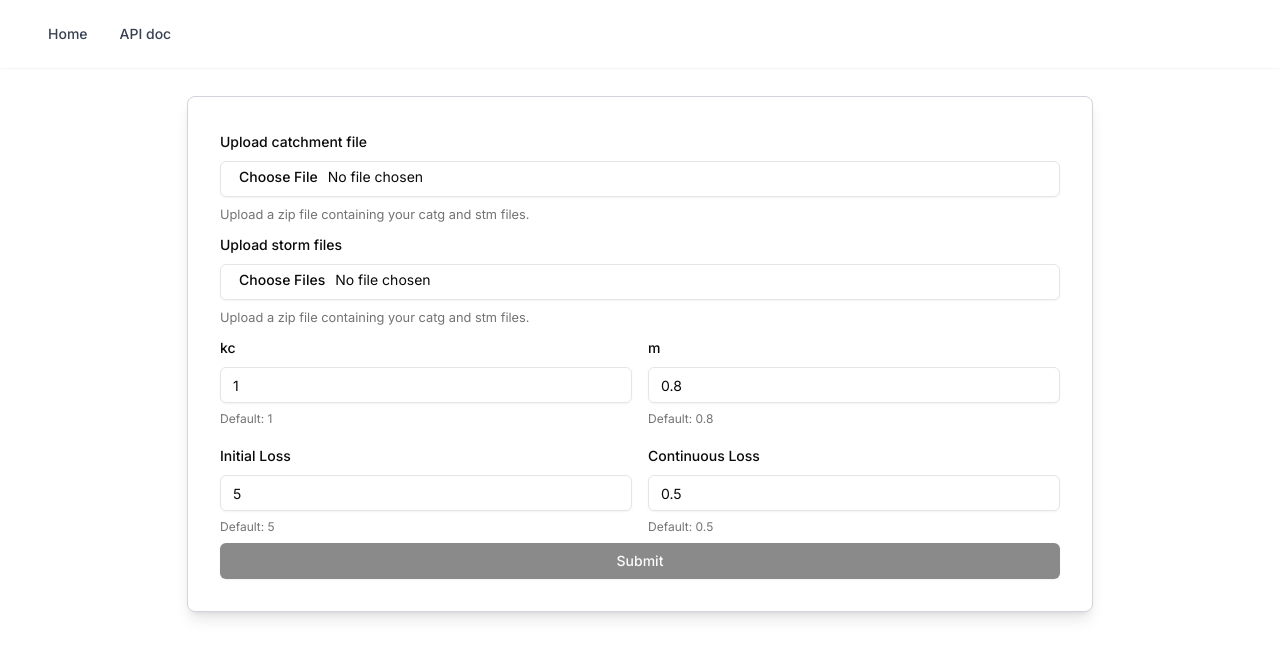
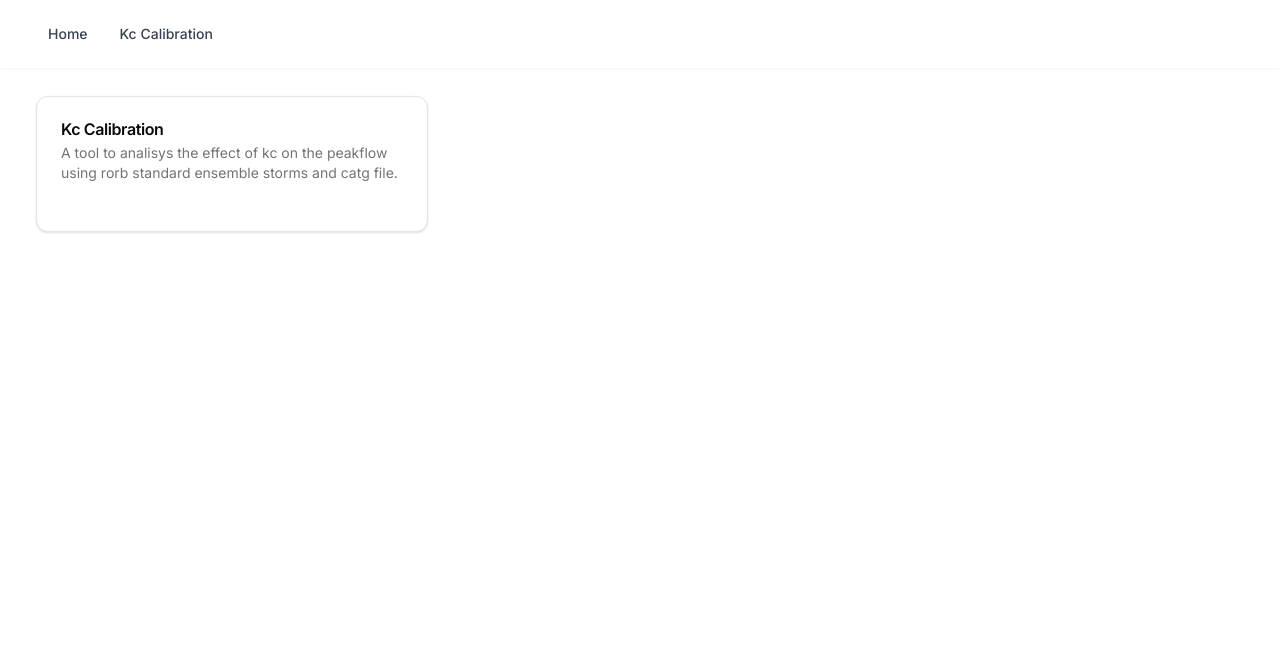
Before and after one commit to ashkans/hydroget, a Next.js app: page / in a window 1280 px wide. Shown: the top 658 px of the page. Built offline with nearby package versions, Linux system fonts and the light colour scheme.

Commit message:
update the layout

```diff
--- a/app/layout.tsx
+++ b/app/layout.tsx
@@ -13,6 +13,8 @@ import {
 } from "@/components/ui/navigation-menu";
 import Link from "next/link";
 const inter = Inter({ subsets: ["latin"] });
+
+const NEXT_PUBLIC_SHOW_API_DOCS = false;
 
 export const metadata = {
   title: "Create Next App",
@@ -42,16 +44,28 @@ export default function RootLayout({
                       Home
                     </NavigationMenuLink>
                   </Link>
-                  <Link href="/api/py/docs" legacyBehavior passHref>
+                  <Link href="/kcCalibration" legacyBehavior passHref>
                     <NavigationMenuLink
                       className={
                         navigationMenuTriggerStyle() +
                         " text-gray-700 hover:text-gray-900"
                       }
                     >
-                      API doc
+                      Kc Calibration
                     </NavigationMenuLink>
                   </Link>
+                  {NEXT_PUBLIC_SHOW_API_DOCS && (
+                    <Link href="/api/py/docs" legacyBehavior passHref>
+                      <NavigationMenuLink
+                        className={
+                          navigationMenuTriggerStyle() +
+                          " text-gray-700 hover:text-gray-900"
+                        }
+                      >
+                        API doc
+                      </NavigationMenuLink>
+                    </Link>
+                  )}
                 </NavigationMenuItem>
                 {/* Add more menu items here */}
               </NavigationMenuList>
--- a/app/page.tsx
+++ b/app/page.tsx
@@ -1,8 +1,54 @@
 import { KcCalibrationMain } from "@/components/KcCalibration/Main";
+import {
+  Card,
+  CardContent,
+  CardDescription,
+  CardFooter,
+  CardHeader,
+  CardTitle,
+} from "@/components/ui/card";
+import Link from "next/link";
+
+interface CustomCardProps {
+  title: string;
+  description: string;
+  content: React.ReactNode;
+  footer?: React.ReactNode;
+  href: string;
+}
+
+function CustomCard({
+  title,
+  description,
+  content,
+  footer,
+  href,
+}: CustomCardProps) {
+  return (
+    <Link href={href}>
+      <Card className="cursor-pointer hover:shadow-lg transition-shadow">
+        <CardHeader>
+          <CardTitle>{title}</CardTitle>
+          <CardDescription>{description}</CardDescription>
+        </CardHeader>
+        <CardContent>{content}</CardContent>
+        {footer && <CardFooter>{footer}</CardFooter>}
+      </Card>
+    </Link>
+  );
+}
+
 export default function Home() {
   return (
     <main className="flex min-h-screen flex-col items-center justify-between p-1">
-      <KcCalibrationMain />
+      <div className="grid grid-cols-1 md:grid-cols-2 lg:grid-cols-3 gap-4">
+        <CustomCard
+          title="Kc Calibration"
+          description="A tool to analisys the effect of kc on the peakflow using rorb standard ensemble storms and catg file."
+          content={<p></p>}
+          href="/kcCalibration"
+        />
+      </div>
     </main>
   );
 }
--- a/components/KcCalibration/FileUploadField.tsx
+++ b/components/KcCalibration/FileUploadField.tsx
@@ -45,7 +45,7 @@ export function FileUploadField({ form }: FileUploadFieldProps) {
               <FormDescription>
                 {catgFileName
                   ? `Selected file: ${catgFileName}`
-                  : "Upload a zip file containing your catg and stm files."}
+                  : "Upload a catg file."}
               </FormDescription>
               <FormMessage />
             </FormItem>
@@ -81,7 +81,7 @@ export function FileUploadField({ form }: FileUploadFieldProps) {
               <FormDescription>
                 {stormsFileName
                   ? `Selected file: ${stormsFileName}`
-                  : "Upload a zip file containing your catg and stm files."}
+                  : "Upload storm files produced by RORB ensemble."}
               </FormDescription>
               <FormMessage />
             </FormItem>
--- a/components/KcCalibration/Main.tsx
+++ b/components/KcCalibration/Main.tsx
@@ -28,17 +28,22 @@ const FormSchema = z
   })
   .merge(ParameterSchema);
 
+const MAX_SIMULATIONS = 1000; // Make this configurable by moving it to a constant
+
 export function KcCalibrationMain() {
   const [responseData, setResponseData] = useState<string | null>(null);
   const [isSubmitEnabled, setIsSubmitEnabled] = useState(false);
   const [rawResponseData, setRawResponseData] = useState<any>(null);
   const [taskId, setTaskId] = useState<string | null>(null);
   const [isLoading, setIsLoading] = useState(false);
+  const [totalSimulations, setTotalSimulations] = useState(0);
 
   const form = useForm<z.infer<typeof FormSchema>>({
     resolver: zodResolver(FormSchema),
     defaultValues: {
-      kc: 1,
+      kcMin: 0.8,
+      kcMax: 2,
+      kcStep: 0.2,
       m: 0.8,
       initialLoss: 5,
       continuousLoss: 0.5,
@@ -48,9 +53,49 @@ export function KcCalibrationMain() {
   useEffect(() => {
     const hasCatgFile = !!form.watch("catg");
     const hasStormFiles = (form.watch("storms") || []).length > 0;
+    const stormFiles = form.watch("storms") || [];
+    const kcMin = form.watch("kcMin");
+    const kcMax = form.watch("kcMax");
+    const kcStep = form.watch("kcStep");
 
-    setIsSubmitEnabled(hasCatgFile && hasStormFiles);
-  }, [form.watch("catg"), form.watch("storms")]);
+    // Check if kcMin is greater than or equal to kcMax
+    if (kcMin >= kcMax) {
+      setIsSubmitEnabled(false);
+      form.setError("kcMin", {
+        message: "Kc Min must be less than Kc Max",
+      });
+      form.setError("kcMax", {
+        message: "Kc Max must be greater than Kc Min",
+      });
+      return;
+    } else {
+      form.clearErrors("kcMin");
+      form.clearErrors("kcMax");
+    }
+
+    const numKcValues = Math.ceil((kcMax - kcMin) / kcStep);
+    const calculatedSimulations = numKcValues * stormFiles.length;
+    setTotalSimulations(calculatedSimulations);
+
+    if (calculatedSimulations > MAX_SIMULATIONS) {
+      setIsSubmitEnabled(false);
+      console.log("Too many simulations", calculatedSimulations);
+      toast({
+        title: "Warning",
+        description: `Too many simulations (${calculatedSimulations}). Maximum allowed is ${MAX_SIMULATIONS}. Please reduce the number of storm files or adjust Kc parameters.`,
+        variant: "destructive",
+        duration: 5000,
+      });
+    } else {
+      setIsSubmitEnabled(hasCatgFile && hasStormFiles);
+    }
+  }, [
+    form.watch("catg"),
+    form.watch("storms"),
+    form.watch("kcMin"),
+    form.watch("kcMax"),
+    form.watch("kcStep"),
+  ]);
 
   useEffect(() => {
     let intervalId: NodeJS.Timeout;
@@ -126,6 +171,17 @@ export function KcCalibrationMain() {
   }
 
   async function onSubmit(data: z.infer<typeof FormSchema>) {
+    // Check if kcMin is greater than or equal to kcMax before submitting
+    if (data.kcMin >= data.kcMax) {
+      toast({
+        title: "Error",
+        description: "Kc Min must be smaller than Kc Max",
+        variant: "destructive",
+        duration: 3000,
+      });
+      return;
+    }
+
     setIsSubmitEnabled(false);
     setIsLoading(true);
     const formData = new FormData();
@@ -138,7 +194,9 @@ export function KcCalibrationMain() {
       });
     }
 
-    formData.append("kc", data.kc.toString());
+    formData.append("kcMin", data.kcMin.toString());
+    formData.append("kcMax", data.kcMax.toString());
+    formData.append("kcStep", data.kcStep.toString());
     formData.append("m", data.m.toString());
     formData.append("initialLoss", data.initialLoss.toString());
     formData.append("continuousLoss", data.continuousLoss.toString());
@@ -187,6 +245,18 @@ export function KcCalibrationMain() {
         >
           {isLoading ? "Processing..." : "Submit"}
         </Button>
+        {totalSimulations > MAX_SIMULATIONS && (
+          <p className="text-sm text-red-500 mt-2">
+            Total simulations ({totalSimulations}) exceeds maximum limit of{" "}
+            {MAX_SIMULATIONS}. Please reduce storm files or adjust Kc
+            parameters.
+          </p>
+        )}
+        {totalSimulations <= MAX_SIMULATIONS && totalSimulations > 0 && (
+          <p className="text-sm text-black mt-2">
+            Number of simulations: {totalSimulations} (max {MAX_SIMULATIONS})
+          </p>
+        )}
       </FormContainer>
 
       {responseData && <DownloadButton rawResponseData={responseData} />}
--- a/components/KcCalibration/ParametersInput.tsx
+++ b/components/KcCalibration/ParametersInput.tsx
@@ -11,7 +11,9 @@ import {
 import { Input } from "@/components/ui/input";
 
 export const ParameterSchema = z.object({
-  kc: z.number().default(1),
+  kcMin: z.number().default(0.8),
+  kcMax: z.number().default(2),
+  kcStep: z.number().default(0.2),
   m: z.number().default(0.8),
   initialLoss: z.number().default(5),
   continuousLoss: z.number().default(0.5),
@@ -25,22 +27,65 @@ interface ParameterInputsProps {
 
 export function ParameterInputs({ form }: ParameterInputsProps) {
   return (
-    <div className="grid grid-cols-2 gap-4">
+    <div className="grid grid-cols-3 gap-4">
       <FormField
         control={form.control}
-        name="kc"
+        name="kcMin"
         render={({ field }) => (
           <FormItem>
-            <FormLabel>kc</FormLabel>
+            <FormLabel>Kc Min</FormLabel>
             <FormControl>
               <Input
                 type="number"
                 {...field}
                 onChange={(e) => field.onChange(parseFloat(e.target.value))}
                 className="w-full"
+                step={0.1}
+                min={0.1}
               />
             </FormControl>
-            <FormDescription className="text-xs">Default: 1</FormDescription>
+            <FormMessage />
+          </FormItem>
+        )}
+      />
+      <FormField
+        control={form.control}
+        name="kcMax"
+        render={({ field }) => (
+          <FormItem>
+            <FormLabel>Kc Max</FormLabel>
+            <FormControl>
+              <Input
+                type="number"
+                {...field}
+                onChange={(e) => field.onChange(parseFloat(e.target.value))}
+                className="w-full"
+                step={0.1}
+                min={0.1}
+              />
+            </FormControl>
+
+            <FormMessage />
+          </FormItem>
+        )}
+      />
+      <FormField
+        control={form.control}
+        name="kcStep"
+        render={({ field }) => (
+          <FormItem>
+            <FormLabel>Kc Step</FormLabel>
+            <FormControl>
+              <Input
+                type="number"
+                {...field}
+                onChange={(e) => field.onChange(parseFloat(e.target.value))}
+                className="w-full"
+                step={0.05}
+                min={0.01}
+              />
+            </FormControl>
+
             <FormMessage />
           </FormItem>
         )}
@@ -59,7 +104,6 @@ export function ParameterInputs({ form }: ParameterInputsProps) {
                 className="w-full"
               />
             </FormControl>
-            <FormDescription className="text-xs">Default: 0.8</FormDescription>
             <FormMessage />
           </FormItem>
         )}
@@ -78,7 +122,6 @@ export function ParameterInputs({ form }: ParameterInputsProps) {
                 className="w-full"
               />
             </FormControl>
-            <FormDescription className="text-xs">Default: 5</FormDescription>
             <FormMessage />
           </FormItem>
         )}
@@ -97,7 +140,6 @@ export function ParameterInputs({ form }: ParameterInputsProps) {
                 className="w-full"
               />
             </FormControl>
-            <FormDescription className="text-xs">Default: 0.5</FormDescription>
             <FormMessage />
           </FormItem>
         )}
--- /dev/null
+++ b/components/ui/card.tsx
@@ -0,0 +1,76 @@
+import * as React from "react"
+
+import { cn } from "@/lib/utils"
+
+const Card = React.forwardRef<
+  HTMLDivElement,
+  React.HTMLAttributes<HTMLDivElement>
+>(({ className, ...props }, ref) => (
+  <div
+    ref={ref}
+    className={cn(
+      "rounded-xl border bg-card text-card-foreground shadow",
+      className
+    )}
+    {...props}
+  />
+))
+Card.displayName = "Card"
+
+const CardHeader = React.forwardRef<
+  HTMLDivElement,
+  React.HTMLAttributes<HTMLDivElement>
+>(({ className, ...props }, ref) => (
+  <div
+    ref={ref}
+    className={cn("flex flex-col space-y-1.5 p-6", className)}
+    {...props}
+  />
+))
+CardHeader.displayName = "CardHeader"
+
+const CardTitle = React.forwardRef<
+  HTMLParagraphElement,
+  React.HTMLAttributes<HTMLHeadingElement>
+>(({ className, ...props }, ref) => (
+  <h3
+    ref={ref}
+    className={cn("font-semibold leading-none tracking-tight", className)}
+    {...props}
+  />
+))
+CardTitle.displayName = "CardTitle"
+
+const CardDescription = React.forwardRef<
+  HTMLParagraphElement,
+  React.HTMLAttributes<HTMLParagraphElement>
+>(({ className, ...props }, ref) => (
+  <p
+    ref={ref}
+    className={cn("text-sm text-muted-foreground", className)}
+    {...props}
+  />
+))
+CardDescription.displayName = "CardDescription"
+
+const CardContent = React.forwardRef<
+  HTMLDivElement,
+  React.HTMLAttributes<HTMLDivElement>
+>(({ className, ...props }, ref) => (
+  <div ref={ref} className={cn("p-6 pt-0", className)} {...props} />
+))
+CardContent.displayName = "CardContent"
+
+const CardFooter = React.forwardRef<
+  HTMLDivElement,
+  React.HTMLAttributes<HTMLDivElement>
+>(({ className, ...props }, ref) => (
+  <div
+    ref={ref}
+    className={cn("flex items-center p-6 pt-0", className)}
+    {...props}
+  />
+))
+CardFooter.displayName = "CardFooter"
+
+export { Card, CardHeader, CardFooter, CardTitle, CardDescription, CardContent }
```
Also changed, not shown: app/kcCalibration/page.tsx (added, +8 -0 lines), 2 other files (tests, documents, lock files or other folders).
